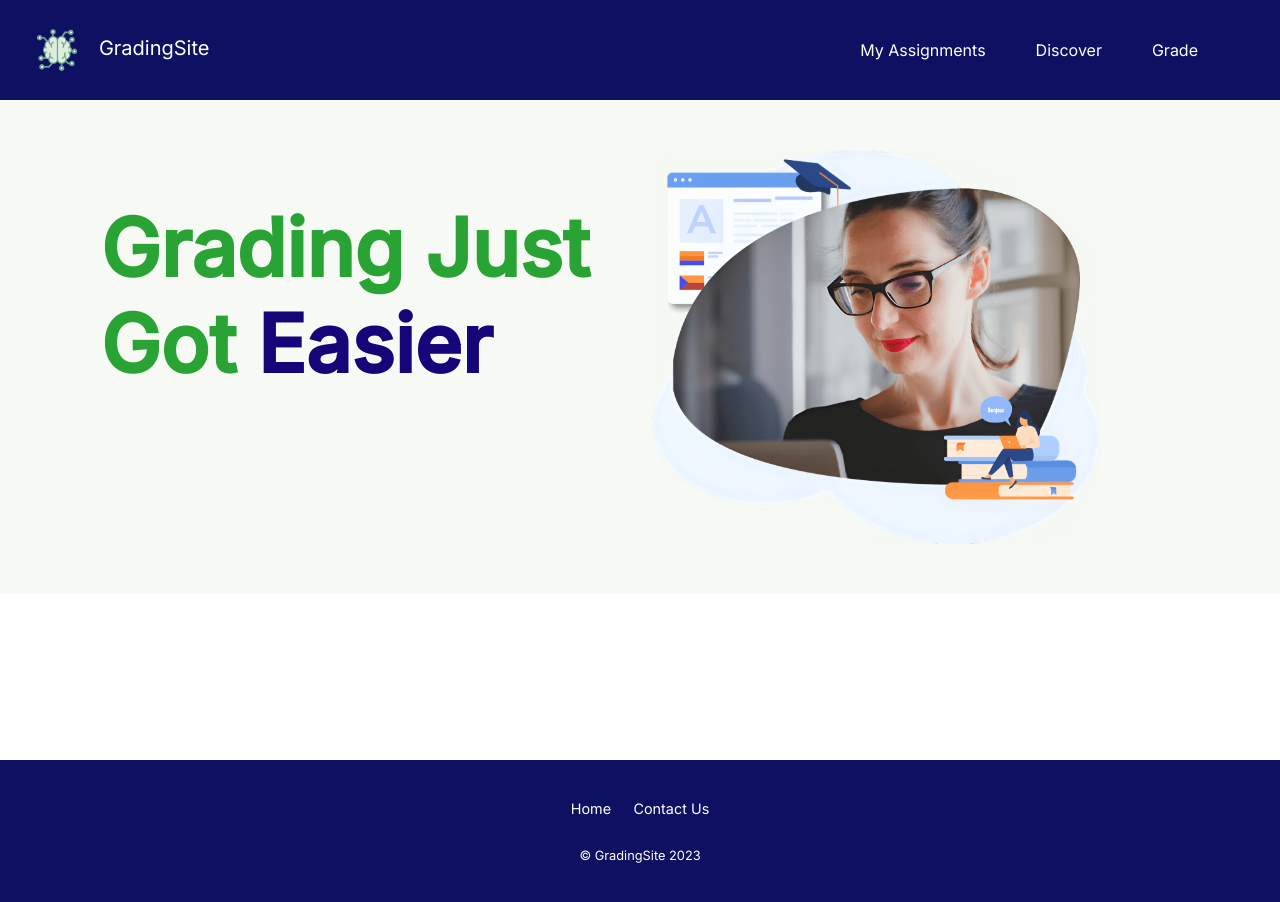
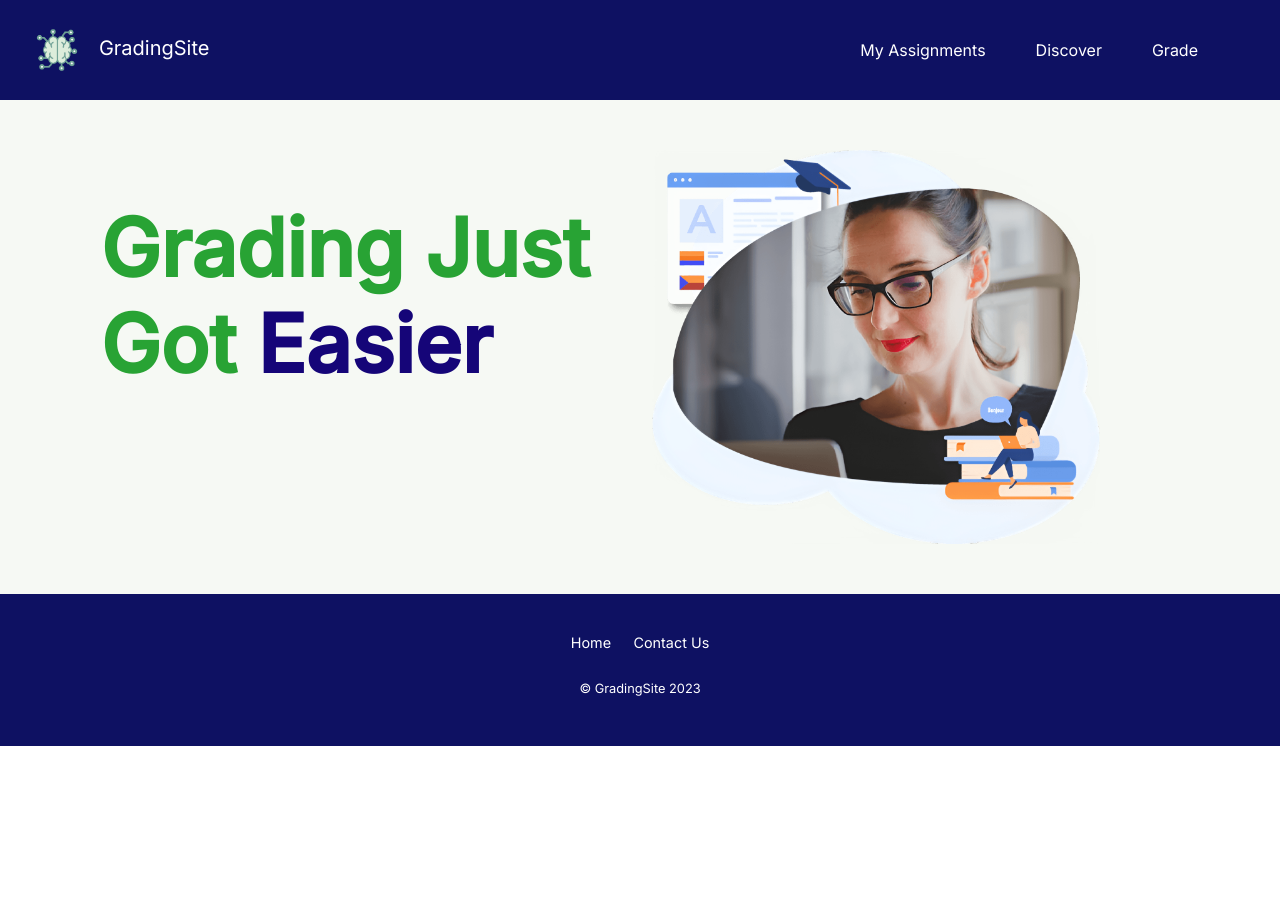
Before and after one commit to coderpr0grammer/GradingSite, a React (Create React App) app: page / in a window 1280 px wide. Shown: the top 902 px of the page. After the commit the page ends 800 px from the top, so only its background shows below. Built offline with nearby package versions, Linux system fonts and the light colour scheme; no server answers.

Commit message:
revert footer.js

```diff
--- a/src/components/navigation/Footer.js
+++ b/src/components/navigation/Footer.js
@@ -5,7 +5,7 @@ import './Footer.css'
 
 const Footer = () => {
     return (
-        <footer style={{position:"absolute", bottom:"0", width:"100%", height: "2.5rem"}}>
+        <footer>
             <div className="footer">
                 <ul>
                     <li><Link to="/">Home</Link></li>
```
